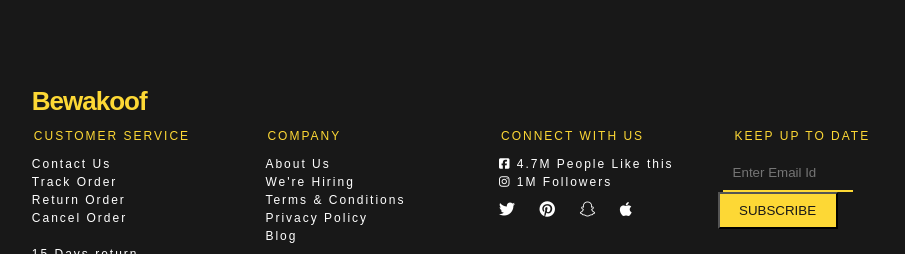
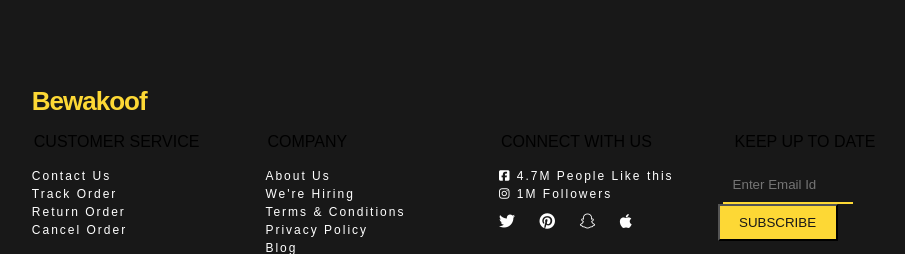
Before and after one commit to Shubham-Dandekar/bewakoof.com-clone, a plain HTML site: page women.html in a window 1280 px wide. Shown: the part 8240-8494 px from the top of the page, without its empty margins (151-1056 px from the left). Drawn offline with Linux system fonts and the light colour scheme.

Commit message:
added day-4

```diff
--- a/women.css
+++ b/women.css
@@ -157,7 +157,7 @@
 
 #footer {
   background-color: #181818;
-  height: 3059px;
+  height: 1100px;
   margin-top: -23px;
 }
 
@@ -195,7 +195,6 @@
   line-height: 18px;
 }
 
-#container1 p,
 #container p {
   color: #fdd835;
   font-size: 12px;
```
